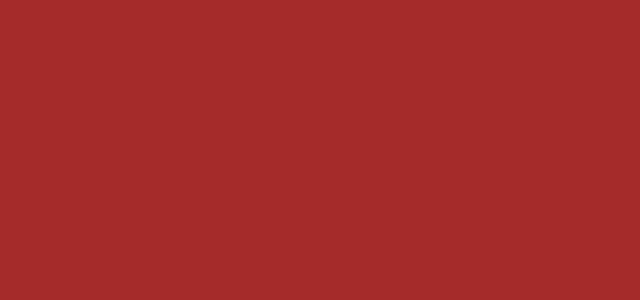
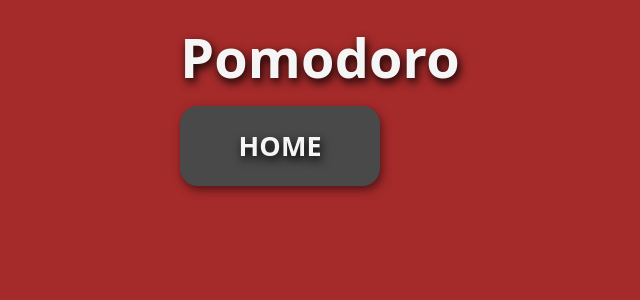
Before and after one commit to JuanPisDev/AtentionHacks, a React (Vite) app in the folder AtentionHacks/: page /Pomodoro in a window 1280 px wide. Before the commit this address had no page. Shown: the top 300 px of the page, without its empty margins (320-960 px from the left). Built offline with nearby package versions, Linux system fonts and the light colour scheme.

Commit message:
Started Pomdoro page

```diff
--- a/AtentionHacks/src/App.tsx
+++ b/AtentionHacks/src/App.tsx
@@ -4,12 +4,14 @@ import Home from './pages/Home.jsx'
 import Alarms from './pages/Alarms.jsx'
 import Kanban from './pages/Kanban.jsx'
 import Meditation from './pages/Meditation.jsx'
+import Pomodoro from './pages/Pomodoro.jsx'
 
 function App() {
 
   return (
     <Routes>
       <Route path="/" element={<Home />} />
+      <Route path="/Pomodoro" element={<Pomodoro />} />
       <Route path="/alarms" element={<Alarms />} />
       <Route path="/kanban" element={<Kanban />} />
       <Route path='/Meditation' element={<Meditation />}/>
--- /dev/null
+++ b/AtentionHacks/src/components/PomodoroComponents/styles/PomodoroStyles.module.css
@@ -0,0 +1,6 @@
+.pageTitle{
+    color: whitesmoke;
+    font-size: 3rem;
+    text-align: center;
+    text-shadow: 2px 4px 10px rgba(0,0,0);
+}
--- a/AtentionHacks/src/pages/Home.jsx
+++ b/AtentionHacks/src/pages/Home.jsx
@@ -8,8 +8,8 @@ function Home() {
       <div className={styles.menu}>
         <h1 className={styles.title}>Atention Hacks</h1>
         <div className={styles.serviceSection}>
-        <ServiceButton className={styles.serviceButton} serviceLink="" serviceName="Pomodoro" />
-        <ServiceButton className={styles.serviceButton} serviceLink="/alarms" serviceName="Alarms"/>
+        <ServiceButton className={styles.serviceButton} serviceLink="/Pomodoro" serviceName="Pomodoro" />
+        <ServiceButton className={styles.serviceButton} serviceLink="/Alarms" serviceName="Alarms"/>
         <ServiceButton className={styles.serviceButton} serviceLink="/Meditation" serviceName="Meditation"/>
         <ServiceButton className={styles.serviceButton} serviceLink="/Kanban" serviceName="Kanban"/>
         </div>
--- a/AtentionHacks/src/pages/Pomodoro.jsx
+++ b/AtentionHacks/src/pages/Pomodoro.jsx
@@ -0,0 +1,18 @@
+import styles from "../components/PomodoroComponents/styles/PomodoroStyles.module.css"
+import HomeButton from "../components/HomeComponents/HomeButton"
+
+function Pomodoro(){
+
+
+    return(
+        <>
+            <h1 className={styles.pageTitle}>Pomodoro</h1>
+            <div>
+
+            </div>
+            <HomeButton />
+        </>
+    )
+}
+
+export default Pomodoro
```
